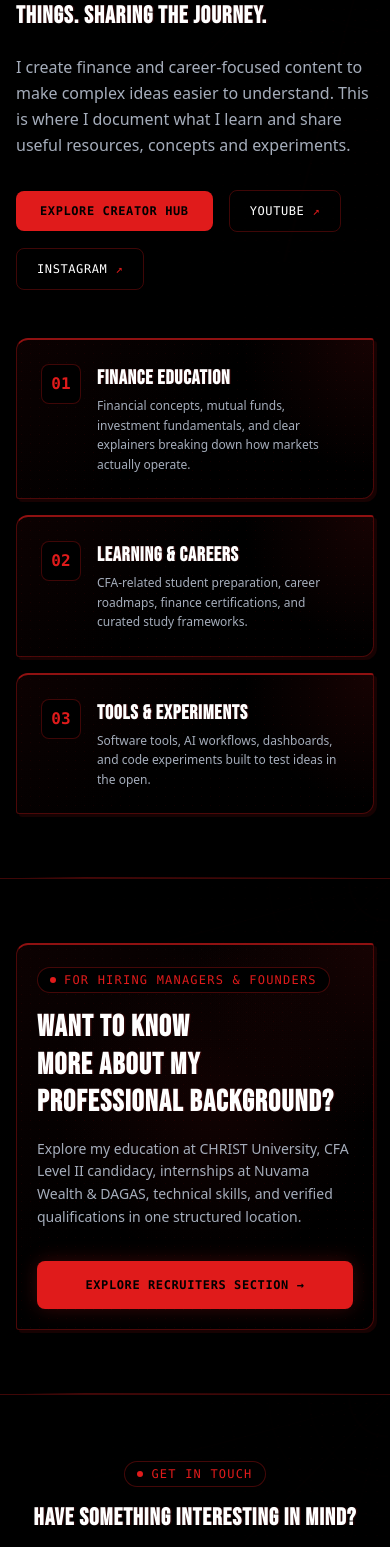
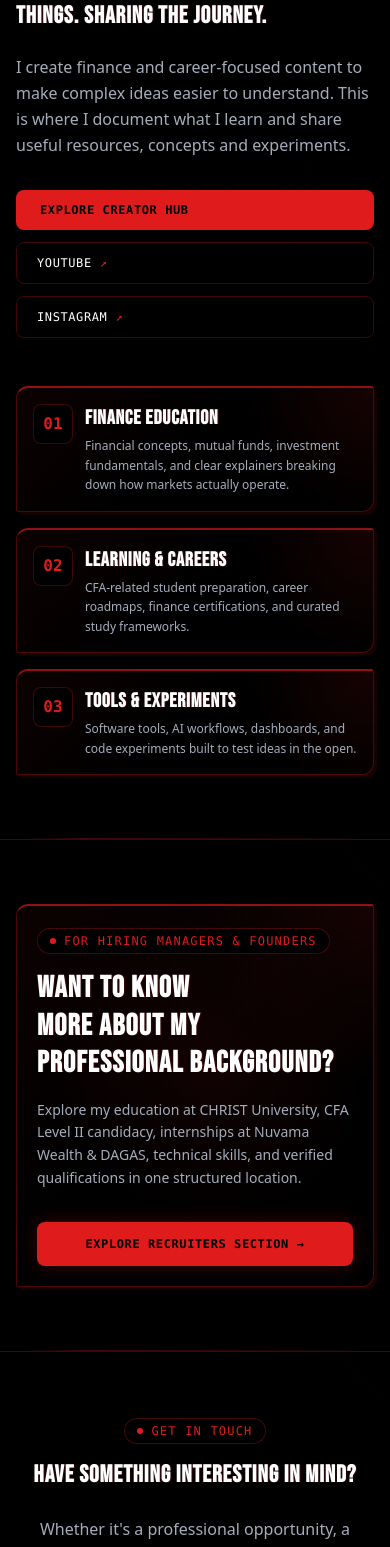
Before and after one commit to aman482006-beep/Oatish-webiste, a Next.js app: page / in a window 390 px wide. Shown: the part 4811-6358 px from the top of the page. Built offline with nearby package versions, Linux system fonts and the light colour scheme.

Commit message:
Improve homepage cards and CTA stacking on mobile

```diff
--- a/src/components/sections/home-sections.tsx
+++ b/src/components/sections/home-sections.tsx
@@ -65,7 +65,7 @@ export function ThreePillars() {
           {pillars.map((pillar) => (
             <div
               key={pillar.title}
-              className="group relative p-5 sm:p-5 sm:p-8 rounded-xl bg-[var(--tech-card)] border border-[rgba(224,27,27,0.28)] hover:border-[var(--tech-accent)]/40 transition-all duration-300 flex flex-col justify-between hover:shadow-[0_10px_30px_rgba(0,0,0,0.5)]"
+              className="group relative p-5 sm:p-8 rounded-xl bg-[var(--tech-card)] border border-[rgba(224,27,27,0.28)] hover:border-[var(--tech-accent)]/40 transition-all duration-300 flex flex-col justify-between hover:shadow-[0_10px_30px_rgba(0,0,0,0.5)]"
             >
               <div>
                 <div className="flex items-center justify-between mb-6">
@@ -181,7 +181,7 @@ export function CreatorPreview() {
               I create finance and career-focused content to make complex ideas easier to understand. This is where I document what I learn and share useful resources, concepts and experiments.
             </p>
 
-            <div className="flex flex-wrap items-center gap-4">
+            <div className="flex flex-col sm:flex-row flex-wrap items-stretch sm:items-center gap-3 sm:gap-4">
               <Link
                 href="/creator"
                 className="px-6 py-3 rounded-lg bg-[var(--tech-accent)] text-[#000000] font-mono text-xs uppercase tracking-wider font-bold hover:bg-[var(--tech-accent-hover)] transition-all duration-200"
@@ -210,7 +210,7 @@ export function CreatorPreview() {
           </div>
 
           <div className="space-y-4">
-            <div className="p-6 rounded-xl bg-[var(--tech-card)] border border-[rgba(224,27,27,0.28)] flex items-start gap-4">
+            <div className="p-4 sm:p-6 rounded-xl bg-[var(--tech-card)] border border-[rgba(224,27,27,0.28)] flex items-start gap-3 sm:gap-4">
               <div className="w-10 h-10 rounded-lg bg-[var(--tech-bg)] border border-[rgba(224,27,27,0.28)] flex items-center justify-center shrink-0 text-[var(--tech-accent)] font-mono font-bold">
                 01
               </div>
@@ -222,7 +222,7 @@ export function CreatorPreview() {
               </div>
             </div>
 
-            <div className="p-6 rounded-xl bg-[var(--tech-card)] border border-[rgba(224,27,27,0.28)] flex items-start gap-4">
+            <div className="p-4 sm:p-6 rounded-xl bg-[var(--tech-card)] border border-[rgba(224,27,27,0.28)] flex items-start gap-3 sm:gap-4">
               <div className="w-10 h-10 rounded-lg bg-[var(--tech-bg)] border border-[rgba(224,27,27,0.28)] flex items-center justify-center shrink-0 text-[var(--tech-accent)] font-mono font-bold">
                 02
               </div>
@@ -234,7 +234,7 @@ export function CreatorPreview() {
               </div>
             </div>
 
-            <div className="p-6 rounded-xl bg-[var(--tech-card)] border border-[rgba(224,27,27,0.28)] flex items-start gap-4">
+            <div className="p-4 sm:p-6 rounded-xl bg-[var(--tech-card)] border border-[rgba(224,27,27,0.28)] flex items-start gap-3 sm:gap-4">
               <div className="w-10 h-10 rounded-lg bg-[var(--tech-bg)] border border-[rgba(224,27,27,0.28)] flex items-center justify-center shrink-0 text-[var(--tech-accent)] font-mono font-bold">
                 03
               </div>
@@ -275,7 +275,7 @@ export function RecruiterPreview() {
           <div className="shrink-0 flex flex-col sm:flex-row items-stretch sm:items-center gap-4 w-full sm:w-auto">
             <Link
               href="/recruiters"
-              className="px-8 py-4 rounded-lg bg-[var(--tech-accent)] text-[#000000] font-mono text-xs uppercase tracking-wider font-bold hover:bg-[var(--tech-accent-hover)] text-center transition-all duration-200 shadow-[0_0_20px_rgba(224,27,27,0.25)]"
+              className="w-full sm:w-auto justify-center px-5 sm:px-8 py-3.5 sm:py-4 min-h-11 rounded-lg bg-[var(--tech-accent)] text-[#000000] font-mono text-xs uppercase tracking-wider font-bold hover:bg-[var(--tech-accent-hover)] text-center transition-all duration-200 shadow-[0_0_20px_rgba(224,27,27,0.25)]"
             >
               Explore Recruiters Section →
             </Link>
@@ -310,7 +310,7 @@ export function ContactPreview() {
           </a>
           <Link
             href="/contact"
-            className="px-6 py-3.5 rounded-lg border border-[rgba(224,27,27,0.28)] text-white hover:border-white/40 font-mono text-xs uppercase tracking-wider transition-all duration-200"
+            className="w-full sm:w-auto justify-center px-5 sm:px-6 py-3.5 min-h-11 rounded-lg border border-[rgba(224,27,27,0.28)] text-white hover:border-white/40 font-mono text-xs uppercase tracking-wider transition-all duration-200"
           >
             Open Contact Details
           </Link>
```
